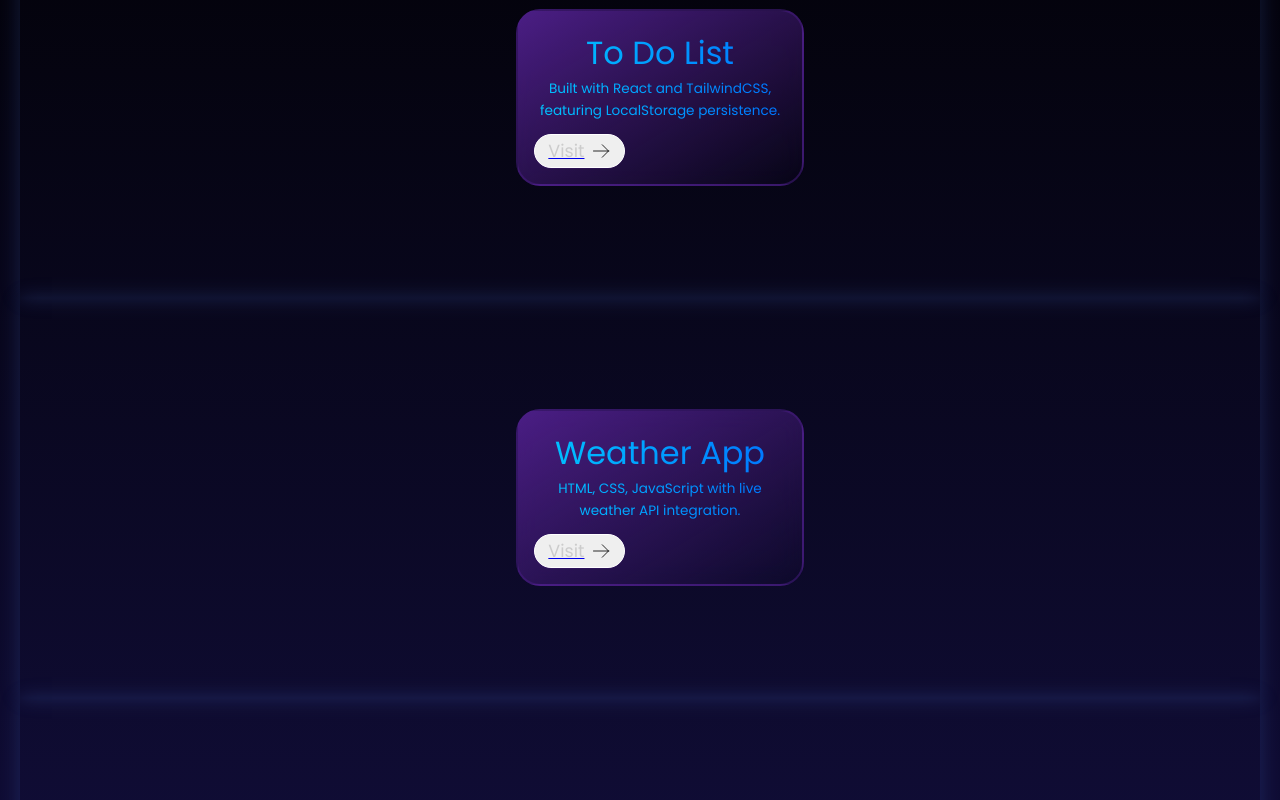
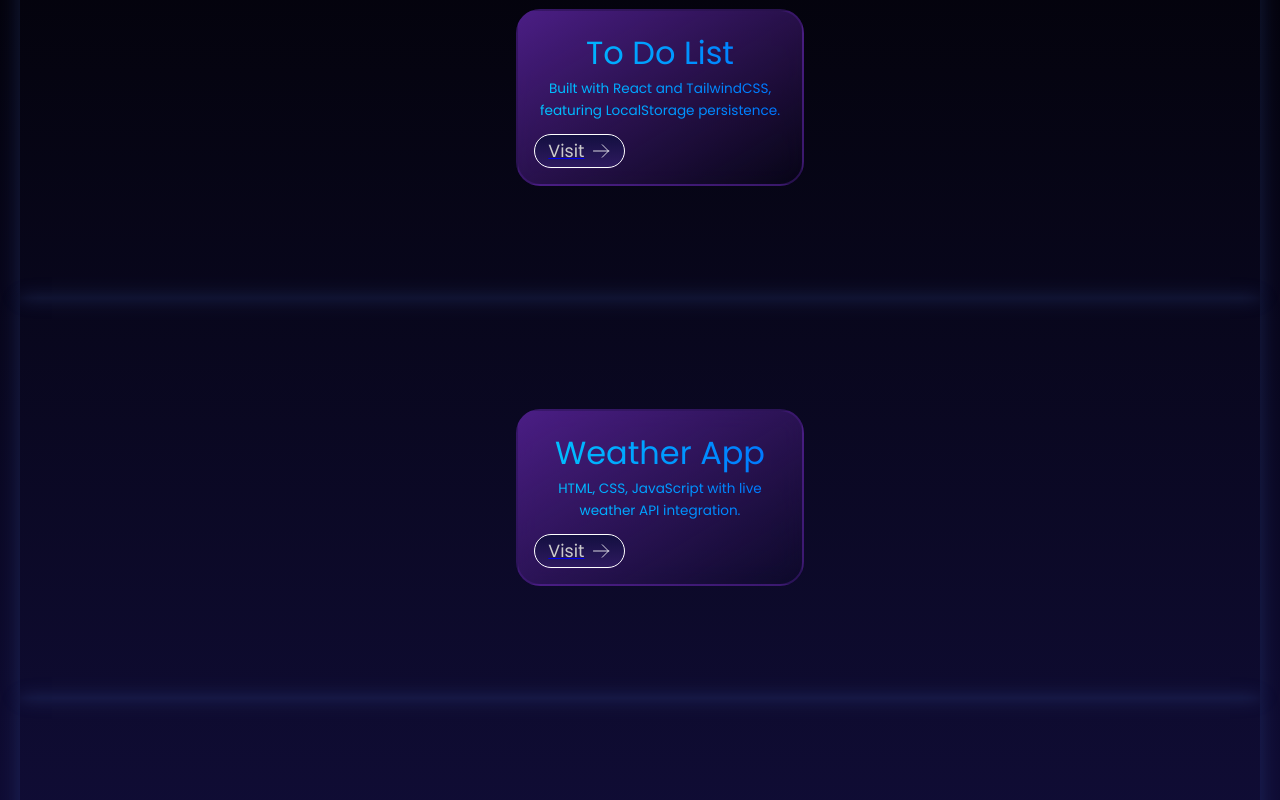
Before and after one commit to Vish9u-kr01/personalportfolio, a React (Vite) app in the folder portfolio website/: page / in a window 1280 px wide. Shown: the part 1620-2420 px from the top of the page. Built offline with nearby package versions, Linux system fonts and the light colour scheme.

Commit message:
Update Card1.css

```diff
--- a/portfolio website/src/components/Card1.css
+++ b/portfolio website/src/components/Card1.css
@@ -47,6 +47,8 @@
     overflow: hidden;
     width: fit-content;
     height: fit-content;
+    background: linear-gradient(to bottom, #130f40, #2e1a5f);
+    color: white;
   }
 
   .card-button:hover {
```
